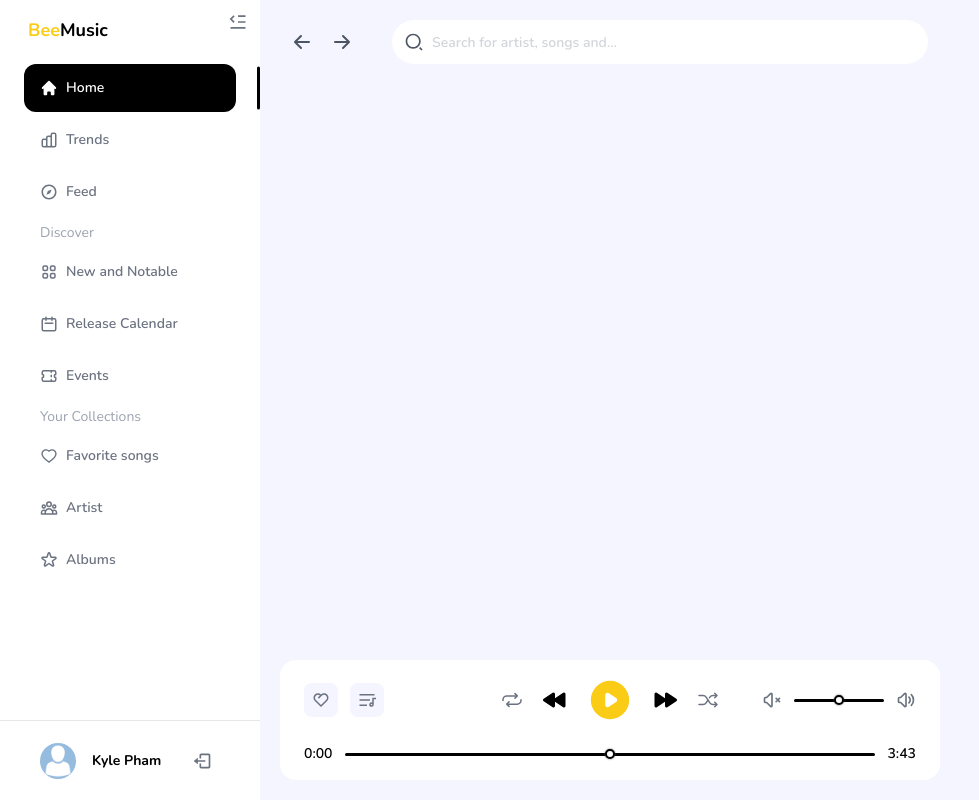
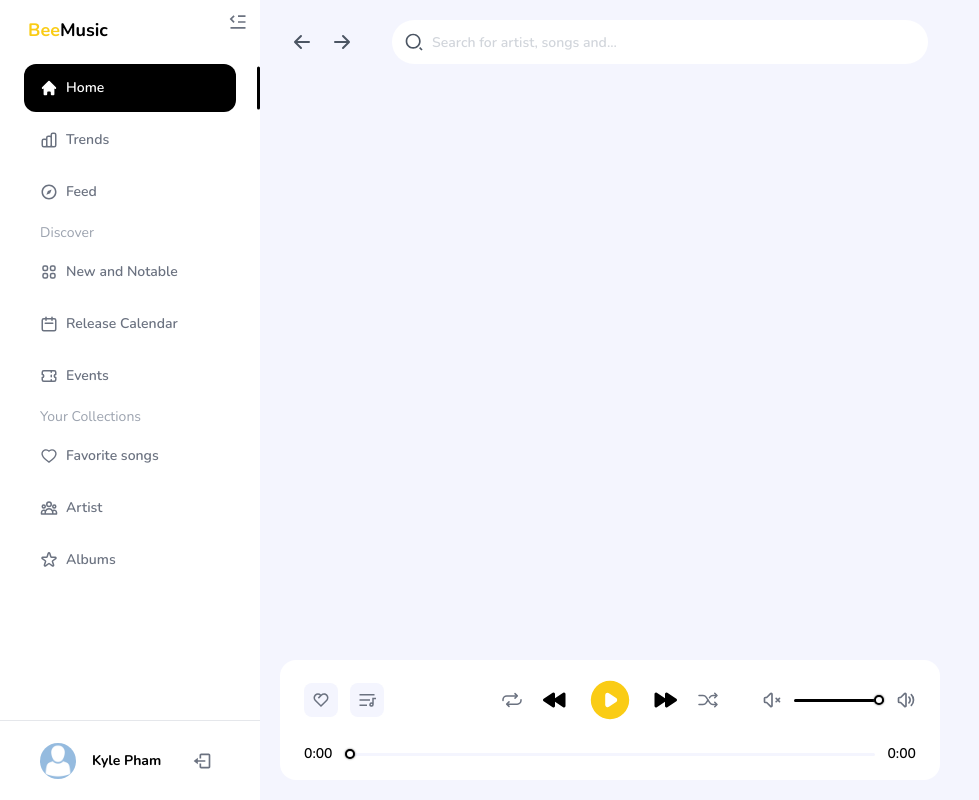
Before and after one commit to blackparadise0407/bee-fe, a React (Create React App) app: page / in a window 1280 px wide. Shown: the whole page, without its empty margins (0-979 px from the left). Built offline with nearby package versions, Linux system fonts and the light colour scheme.

Commit message:
Implement Player component

```diff
--- a/src/components/Player/index.tsx
+++ b/src/components/Player/index.tsx
@@ -1,23 +1,103 @@
-import { memo, useEffect, useRef, useState } from 'react'
+import {
+    ChangeEvent,
+    memo,
+    useCallback,
+    useEffect,
+    useRef,
+    useState,
+} from 'react'
 import {
     HiFastForward,
+    HiOutlineVolumeOff,
+    HiOutlineVolumeUp,
     HiPause,
     HiPlay,
     HiRewind,
-    HiOutlineVolumeOff,
-    HiOutlineVolumeUp,
 } from 'react-icons/hi'
-import { IoShuffleOutline, IoRepeatOutline } from 'react-icons/io5'
+import { IoRepeatOutline, IoShuffleOutline } from 'react-icons/io5'
 import { RiHeart2Line, RiPlayListLine } from 'react-icons/ri'
-import { RangeInput } from '..'
+
+import { audio } from '@bee/assets/audios'
+import { fmtMSS } from '@bee/utils/common'
+import { RangeInput, WithEffectButton } from '..'
 
 export default memo(function Player() {
     const [isPlaying, setIsPlaying] = useState(false)
     const audioRef = useRef<HTMLAudioElement>(null)
+    const [duration, setDuration] = useState(0)
+    const [currentTime, setCurrentTime] = useState(0)
+    const [volume, setVolume] = useState(1)
+    const [isInterruptDragging, setIsInterruptDragging] = useState(false)
 
-    const handleTogglePlay = () => {
-        setIsPlaying(!isPlaying)
+    const handleLoadedMetadata = useCallback(
+        (e: ChangeEvent<HTMLAudioElement>) => {
+            const target = audioRef.current
+            setDuration(Math.round(e.target.duration))
+            if (target) {
+                setVolume((prev) => {
+                    target.volume = prev
+                    return prev
+                })
             }
+        },
+        [],
+    )
+
+    const handleTimeUpdate = useCallback((e: ChangeEvent<HTMLAudioElement>) => {
+        setCurrentTime(Math.round(e.target.currentTime))
+    }, [])
+
+    const handleTogglePlay = useCallback(() => {
+        setIsPlaying((prev) => !prev)
+    }, [])
+
+    const handleChangeCurrentTime = useCallback(
+        (e: ChangeEvent<HTMLInputElement>) => {
+            if (audioRef.current) {
+                if (isPlaying) {
+                    setIsPlaying(false)
+                    audioRef.current.pause()
+                    setIsInterruptDragging(true)
+                }
+                const value = parseInt(e.target.value)
+                audioRef.current.currentTime = value
+                setCurrentTime(value)
+            }
+        },
+        [isPlaying],
+    )
+
+    const onChangeCurrentTimeEnd = useCallback(() => {
+        if (isInterruptDragging) {
+            setIsPlaying(true)
+            setIsInterruptDragging(false)
+            audioRef.current?.play()
+        }
+    }, [isInterruptDragging])
+
+    const handleVolumeChange = (e: ChangeEvent<HTMLInputElement>) => {
+        if (audioRef.current) {
+            const value = parseFloat(e.target.value)
+            audioRef.current.volume = value
+            setVolume(value)
+        }
+    }
+
+    const handleVolumeClick = useCallback(
+        (inc = false) => {
+            const res = inc
+                ? parseFloat((volume + 0.1).toFixed(1))
+                : parseFloat((volume - 0.1).toFixed(1))
+            if (res < 0 || res > 1) {
+                return
+            }
+            if (audioRef.current) {
+                audioRef.current.volume = res
+            }
+            setVolume(res)
+        },
+        [volume],
+    )
 
     useEffect(() => {
         if (audioRef.current) {
@@ -29,20 +109,39 @@ export default memo(function Player() {
         }
     }, [isPlaying])
 
+    useEffect(() => {
+        const curr = audioRef.current
+        // Pause and clean up on unmount
+        return () => {
+            if (curr) {
+                curr.pause()
+            }
+        }
+    }, [])
+
     return (
         <div className="h-[120px] w-full bg-white rounded-2xl px-6 py-4 flex flex-col justify-between">
             <div className="flex">
                 <div className="flex flex-1 items-center justify-start mr-auto space-x-3 text-lg text-gray-500">
+                    <WithEffectButton>
                         <div className="p-2 bg-primary-selago rounded-lg cursor-pointer">
                             <RiHeart2Line />
                         </div>
+                    </WithEffectButton>
+                    <WithEffectButton>
                         <div className="p-2 bg-primary-selago rounded-lg cursor-pointer">
                             <RiPlayListLine />
                         </div>
+                    </WithEffectButton>
                 </div>
                 <div className="flex flex-1 items-center justify-center text-3xl space-x-4">
+                    <WithEffectButton>
                         <IoRepeatOutline className="text-2xl text-gray-500 cursor-pointer" />
+                    </WithEffectButton>
+                    <WithEffectButton>
                         <HiRewind className="cursor-pointer" />
+                    </WithEffectButton>
+                    <WithEffectButton>
                         <span
                             className="text-5xl text-yellow-400"
                             onClick={handleTogglePlay}
@@ -53,20 +152,56 @@ export default memo(function Player() {
                                 <HiPlay className="cursor-pointer" />
                             )}
                         </span>
+                    </WithEffectButton>
+                    <WithEffectButton>
                         <HiFastForward className="cursor-pointer" />
+                    </WithEffectButton>
+                    <WithEffectButton>
                         <IoShuffleOutline className="text-2xl text-gray-500 cursor-pointer" />
+                    </WithEffectButton>
                 </div>
                 <div className="flex flex-1 items-center text-xl text-gray-500 justify-end ml-auto">
-                    <HiOutlineVolumeOff />
-                    <RangeInput className="w-[90px] mx-3" min={0} max={100} />
-                    <HiOutlineVolumeUp />
+                    <WithEffectButton>
+                        <HiOutlineVolumeOff
+                            onClick={() => handleVolumeClick(false)}
+                        />
+                    </WithEffectButton>
+                    <RangeInput
+                        className="w-[90px] mx-3"
+                        value={volume}
+                        onChange={handleVolumeChange}
+                        step={0.1}
+                        min={0}
+                        max={1}
+                    />
+                    <WithEffectButton>
+                        <HiOutlineVolumeUp
+                            onClick={() => handleVolumeClick(true)}
+                        />
+                    </WithEffectButton>
                 </div>
             </div>
             <div className="flex items-center text-sm font-semibold">
-                <span>0:00</span>
-                <RangeInput className="w-full mx-3" min={0} max={100} />
-                <span>3:43</span>
+                <span>{fmtMSS(currentTime)}</span>
+                <RangeInput
+                    className="w-full mx-3"
+                    value={currentTime}
+                    step={1}
+                    onChange={handleChangeCurrentTime}
+                    onMouseUp={onChangeCurrentTimeEnd}
+                    onMouseDown={onChangeCurrentTimeEnd}
+                    min={0}
+                    max={duration}
+                />
+                <span>{fmtMSS(duration)}</span>
             </div>
+            <audio
+                ref={audioRef}
+                src={audio}
+                onLoadedMetadata={handleLoadedMetadata}
+                onTimeUpdate={handleTimeUpdate}
+                onEnded={() => setIsPlaying(false)}
+            />
         </div>
     )
 })
--- /dev/null
+++ b/src/utils/common.ts
@@ -0,0 +1,3 @@
+export function fmtMSS(s: number) {
+    return (s - (s %= 60)) / 60 + (9 < s ? ':' : ':0') + s
+}
```
Lines whose indentation alone changed are shown as unchanged.
